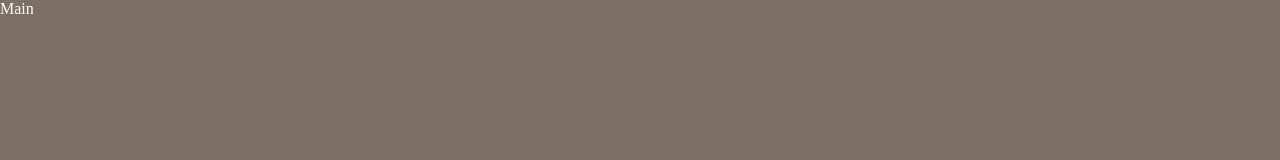
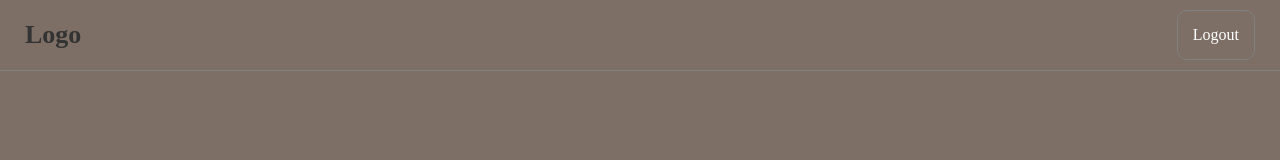
Before and after one commit to OtShellNick/fullstack-todo, a React app in the folder client/: page / in a window 1280 px wide. Shown: the top 160 px of the page. Built offline with nearby package versions, Linux system fonts and the light colour scheme; sample sign-in values are in the browser's storage.

Commit message:
add logout

```diff
--- a/client/src/components/Main/Main.jsx
+++ b/client/src/components/Main/Main.jsx
@@ -11,7 +11,19 @@ const Main = () => {
         if (!token) nav('/auth');
     }, []);
 
-    return <main className='main'>Main</main>
+    return <main className='main'>
+        <div className='main__header'>
+            <span className='main__header_logo'>Logo</span>
+            <button
+                onClick={() => {
+                    localStorage.removeItem('testAuthorization');
+                    nav('/auth');
+                }}
+                className='main__header_button'>
+                Logout
+            </button>
+        </div>
+    </main>
 };
 
 export default Main;
--- a/client/src/components/Main/Main.scss
+++ b/client/src/components/Main/Main.scss
@@ -0,0 +1,30 @@
+.main {
+
+    &__header {
+        height: 70px;
+        border-bottom: 1px solid gray;
+        display: flex;
+        align-items: center;
+        justify-content: space-between;
+        padding: 0 25px;
+
+        &_logo {
+            font-size: 26px;
+            font-weight: 700;
+            color: #333;
+        }
+
+        &_button {
+            color: var(--white);
+            background-color: var(--background-body);
+            border: 1px solid gray;
+            padding: 15px;
+            border-radius: 10px;
+            cursor: pointer;
+
+            &:hover {
+                background-color: var(--dark);
+            }
+        }
+    }
+}
```
